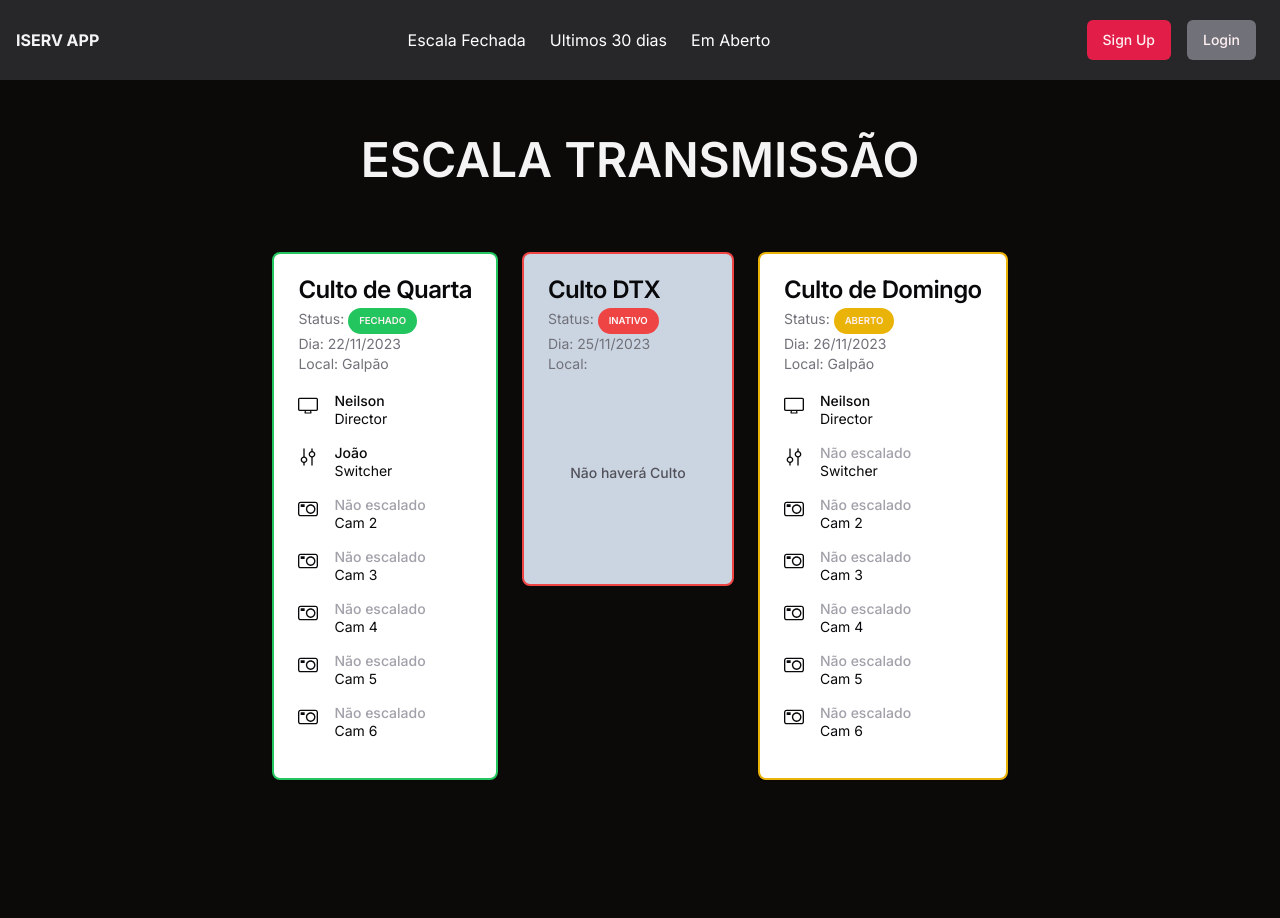
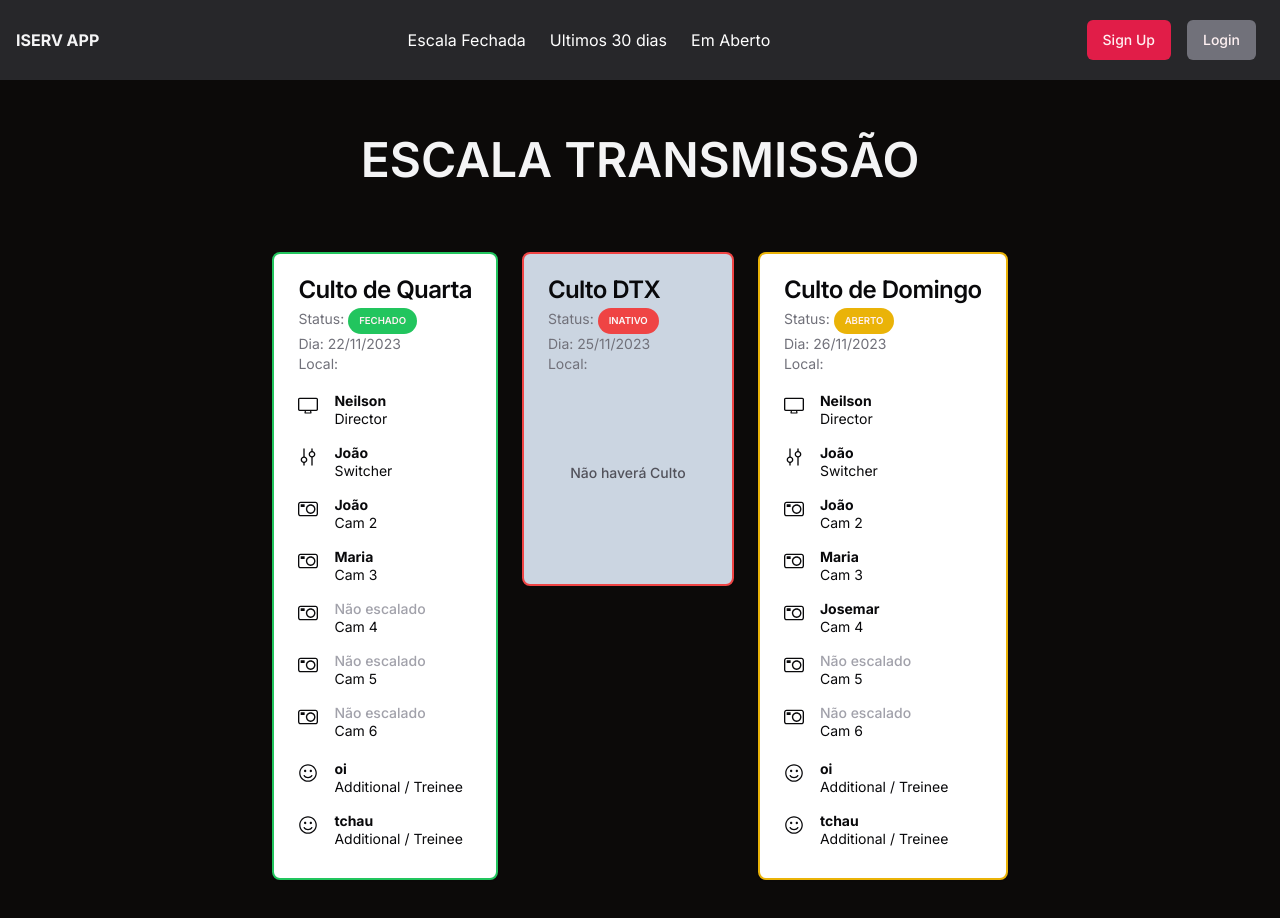
Before and after one commit to Dev-JosemarJunior/TransmissaoPIBB, a Next.js app: page / in a window 1280 px wide. Shown: the top 918 px of the page. Built offline with nearby package versions, Linux system fonts and the light colour scheme.

Commit message:
Chore: separação das pastas com intuito de individualização das responsabilidades. A camada src (view) lida com a camada services (model), e a camada services lida com a camada server (controller). Assim cada camada age independentemente e não precisa saber qual a lógica envolvida por trás

```diff
--- a/src/app/page.tsx
+++ b/src/app/page.tsx
@@ -1,24 +1,74 @@
-import { ServiceCard } from "@/components/servicecard2";
+import { ServiceCard, ServiceInfoProps } from "@/components/servicecard2";
 import Image from "next/image";
 
-const test = {
-  directorUser: "Neilson",
-  switcherUser: "João",
-  cam2User: "João",
-  cam3User: "Maria  ",
-  additional: [{userId: "1", userName: "oi"}, {userId: "2", userName: "tchau"}],
-};
+const test: ServiceInfoProps[] = [
+  {
+    serviceId: "1",
+    serviceTitle: "Culto de Quarta",
+    serviceStatus: "FECHADO",
+    serviceDate: "22/11/2023",
+    directorUser: "Neilson",
+    switcherUser: "João",
+    cam2User: "João",
+    cam3User: "Maria",
+    additional: [
+      { userId: "1", userName: "oi" },
+      { userId: "2", userName: "tchau" },
+    ],
+  },
+  {
+    serviceId: "2",
+    serviceTitle: "Culto DTX",
+    serviceStatus: "INATIVO",
+    serviceDate: "25/11/2023",
+    directorUser: "Neilson",
+  },
+  {
+    serviceId: "3",
+    serviceTitle: "Culto de Domingo",
+    serviceStatus: "ABERTO",
+    serviceDate: "26/11/2023",
+    directorUser: "Neilson",
+    switcherUser: "João",
+    cam2User: "João",
+    cam3User: "Maria",
+    cam4User: "Josemar",
+    additional: [
+      { userId: "1", userName: "oi" },
+      { userId: "2", userName: "tchau" }
+    ],
+  },
+];
 
 export default function Home() {
   return (
     <main className="min-h-screen">
-      <h1 className="my-14 text-center text-3xl uppercase text-zinc-100 font-semibold bold md:text-5xl">
+      <h1 className="bold my-14 text-center text-3xl font-semibold uppercase text-zinc-100 md:text-5xl">
         Escala Transmissão
       </h1>
-      <div className=" flex flex-col items-start justify-center px-24 md:flex-row ">
-        <ServiceCard serviceTitle={"Culto de Quarta"} serviceStatus={"FECHADO"} serviceDate={"22/11/2023"} servicePlace={"Galpão"} directorUser={test.directorUser} switcherUser={test.switcherUser} />
-        <ServiceCard serviceTitle={"Culto DTX"} serviceStatus={"INATIVO"} serviceDate={"25/11/2023"} directorUser={"Neilson"}/>
-        <ServiceCard serviceTitle={"Culto de Domingo"} serviceStatus={"ABERTO"} serviceDate={"26/11/2023"} servicePlace={"Galpão"} directorUser={"Neilson"}/>
+      <div className=" flex flex-col items-start justify-center px-24 flex-wrap md:flex-row ">
+        {test.map((service) => {
+          return (
+            <>
+            <ServiceCard
+              key={service.serviceId}
+              serviceTitle={service.serviceTitle}
+              serviceStatus={service.serviceStatus}
+              serviceDate={service.serviceDate}
+              servicePlace={service.servicePlace}
+              directorUser={service.directorUser}
+              switcherUser={service.switcherUser}
+              cam2User={service.cam2User}
+              cam3User={service.cam3User}
+              cam4User={service.cam4User}
+              cam5User={service.cam5User}
+              cam6User={service.cam6User}
+              backstage={service.backstage}
+              additional={service.additional}
+            />
+            </>
+          );
+        })}
       </div>
     </main>
   );
--- a/src/components/servicecard2.tsx
+++ b/src/components/servicecard2.tsx
@@ -14,7 +14,8 @@ import {
   FaceIcon,
 } from "@radix-ui/react-icons";
 
-interface ServiceInfoProps {
+export interface ServiceInfoProps {
+  serviceId: String;
   serviceTitle: String;
   serviceStatus: String;
   serviceDate: String;
@@ -45,7 +46,7 @@ export function ServiceCard(
           <DesktopIcon className="mt-px h-5 w-5" />
           <div className="space-y-1">
             {usersProps?.directorUser ? (
-              <p className="text-sm font-medium leading-none">
+              <p className="text-sm font-bold leading-none">
                 {usersProps.directorUser}
               </p>
             ) : (
@@ -60,7 +61,7 @@ export function ServiceCard(
           <MixerVerticalIcon className="mt-px h-5 w-5" />
           <div className="space-y-1">
             {usersProps?.switcherUser ? (
-              <p className="text-sm font-medium leading-none">
+              <p className="text-sm font-bold leading-none">
                 {usersProps.switcherUser}
               </p>
             ) : (
@@ -75,7 +76,7 @@ export function ServiceCard(
           <CameraIcon className="mt-px h-5 w-5" />
           <div className="space-y-1">
             {usersProps?.cam2User ? (
-              <p className="text-sm font-medium leading-none">
+              <p className="text-sm font-bold leading-none">
                 {usersProps.cam2User}
               </p>
             ) : (
@@ -90,7 +91,7 @@ export function ServiceCard(
           <CameraIcon className="mt-px h-5 w-5" />
           <div className="space-y-1">
             {usersProps?.cam3User ? (
-              <p className="text-sm font-medium leading-none">
+              <p className="text-sm font-bold leading-none">
                 {usersProps.cam3User}
               </p>
             ) : (
@@ -105,7 +106,7 @@ export function ServiceCard(
           <CameraIcon className="mt-px h-5 w-5" />
           <div className="space-y-1">
             {usersProps?.cam4User ? (
-              <p className="text-sm font-medium leading-none">
+              <p className="text-sm font-bold leading-none">
                 {usersProps.cam4User}
               </p>
             ) : (
@@ -120,7 +121,7 @@ export function ServiceCard(
           <CameraIcon className="mt-px h-5 w-5" />
           <div className="space-y-1">
             {usersProps?.cam5User ? (
-              <p className="text-sm font-medium leading-none">
+              <p className="text-sm font-bold leading-none">
                 {usersProps.cam5User}
               </p>
             ) : (
@@ -135,7 +136,7 @@ export function ServiceCard(
           <CameraIcon className="mt-px h-5 w-5" />
           <div className="space-y-1">
             {usersProps?.cam6User ? (
-              <p className="text-sm font-medium leading-none">
+              <p className="text-sm font-bold leading-none">
                 {usersProps.cam6User}
               </p>
             ) : (
@@ -150,7 +151,7 @@ export function ServiceCard(
           <div className="-mx-2 flex items-start space-x-4 rounded-md p-2 transition-all hover:bg-accent hover:text-accent-foreground">
             <CameraIcon className="mt-px h-5 w-5" color="red" />
             <div className="space-y-1">
-              <p className="text-sm font-medium leading-none">Nalanda Nunes</p>
+              <p className="text-sm font-bold leading-none">{usersProps?.backstage}</p>
               <p className="text-sm leading-none">Backstage</p>
             </div>
           </div>
@@ -166,7 +167,7 @@ export function ServiceCard(
               >
                 <FaceIcon className="mt-px h-5 w-5" />
                 <div className="space-y-1">
-                  <p className="text-sm font-medium leading-none">
+                  <p className="text-sm font-bold leading-none">
                     {user?.userName}
                   </p>
                   <p className="text-sm leading-none">Additional / Treinee</p>
@@ -258,9 +259,9 @@ export function ServiceCard(
       );
     } else {
       return (
-        <div>
+        <>
           <p>Erro</p>
-        </div>
+        </>
       );
     }
   }
--- a/src/components/ui/header.tsx
+++ b/src/components/ui/header.tsx
@@ -29,7 +29,7 @@ const Header = () => {
             </ul>
             <div>
               <Button className="mx-2">Sign Up</Button>
-              <Button className="mx-2 bg-zinc-500">Login</Button>
+              <Button className="mx-2 bg-zinc-500 hover:bg-emerald-500">Login</Button>
             </div>
           </div>
         </div>
```
